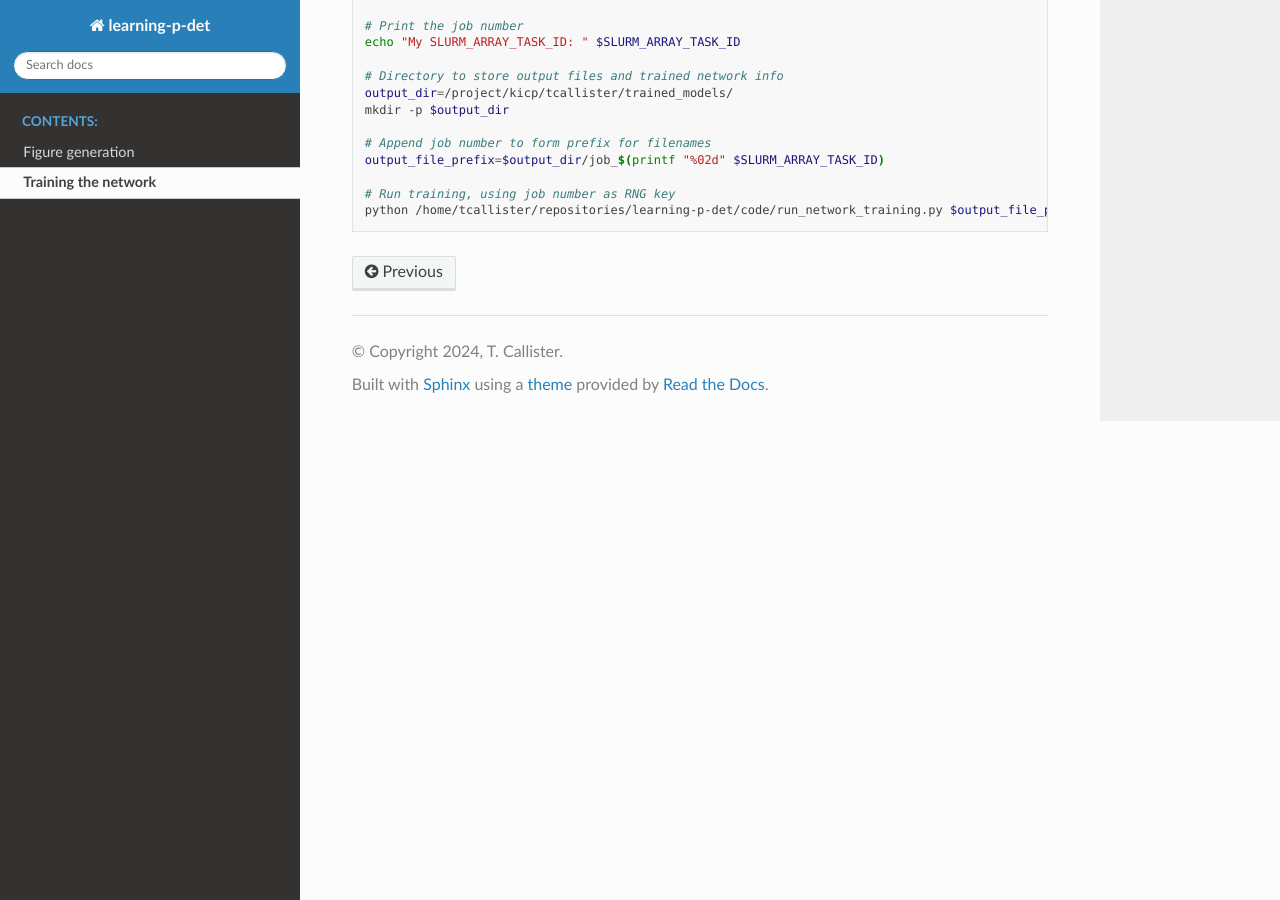
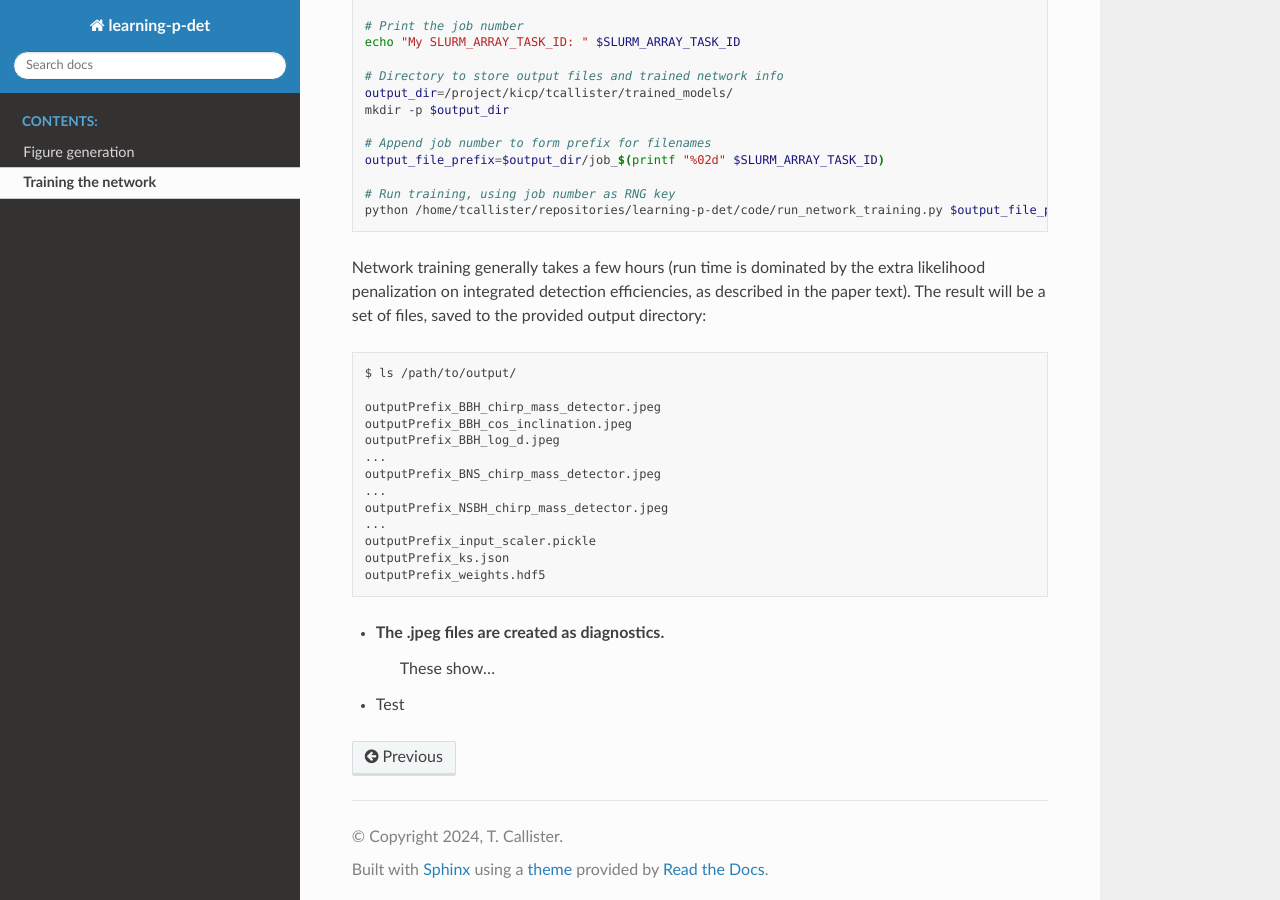
Before and after one commit to tcallister/learning-p-det, a Sphinx documentation site: the page built from docs/training-the-network.rst, in a window 1280 px wide and 900 px high, scrolled down 978 px. Built offline with Sphinx 7.4.7 and the Read the Docs theme 2.0.0, drawn with Linux system fonts in a browser that asks for light colours.

Commit message:
More docs

```diff
--- a/docs/training-the-network.rst
+++ b/docs/training-the-network.rst
@@ -53,3 +53,26 @@ The following, for example, shows the contents of the batch file we use on the U
 
     # Run training, using job number as RNG key
     python /home/tcallister/repositories/learning-p-det/code/run_network_training.py $output_file_prefix $SLURM_ARRAY_TASK_ID
+
+Network training generally takes a few hours (run time is dominated by the extra likelihood penalization on integrated detection efficiencies, as described in the paper text).
+The result will be a set of files, saved to the provided output directory:
+
+.. code-block:: bash
+
+    $ ls /path/to/output/
+
+    outputPrefix_BBH_chirp_mass_detector.jpeg
+    outputPrefix_BBH_cos_inclination.jpeg
+    outputPrefix_BBH_log_d.jpeg
+    ...
+    outputPrefix_BNS_chirp_mass_detector.jpeg
+    ...
+    outputPrefix_NSBH_chirp_mass_detector.jpeg
+    ...
+    outputPrefix_input_scaler.pickle
+    outputPrefix_ks.json
+    outputPrefix_weights.hdf5
+
+* The .jpeg files are created as diagnostics.
+    These show...
+* Test
```
Also changed, not shown: 5 other files.
